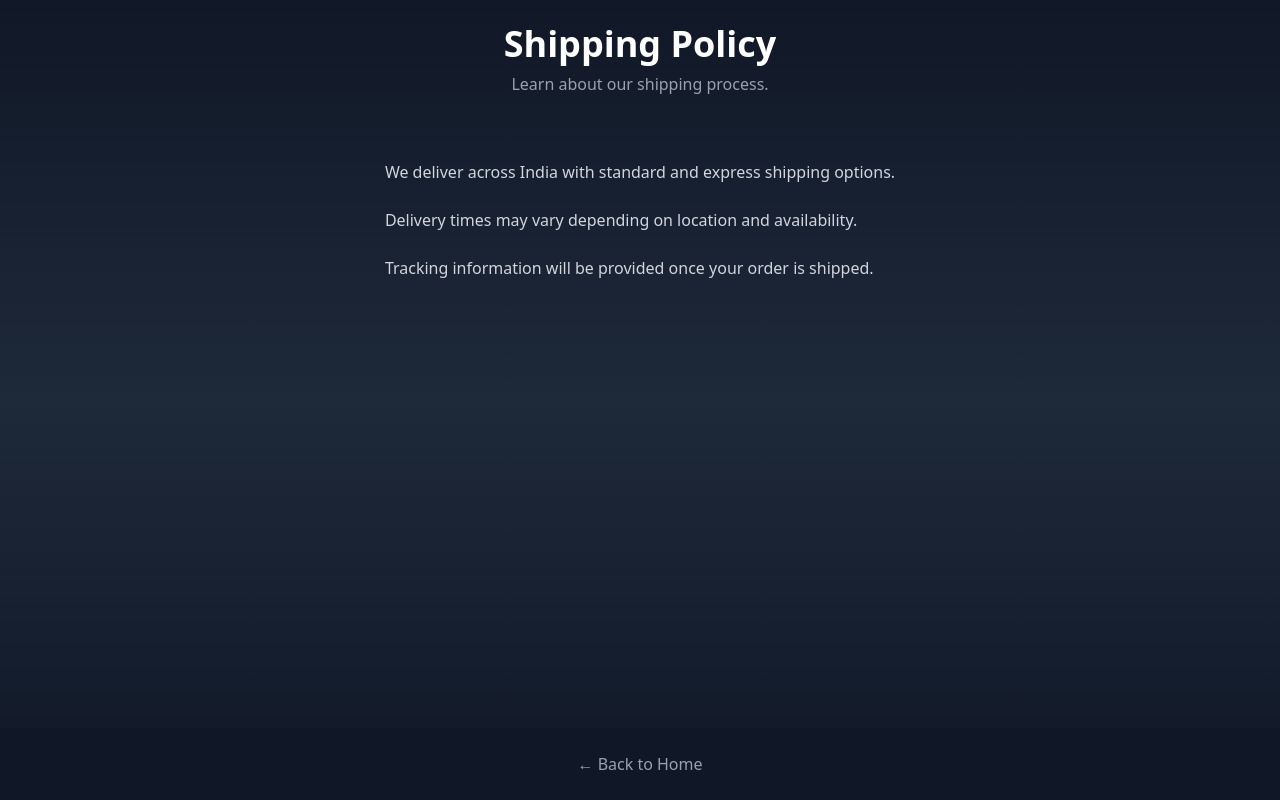
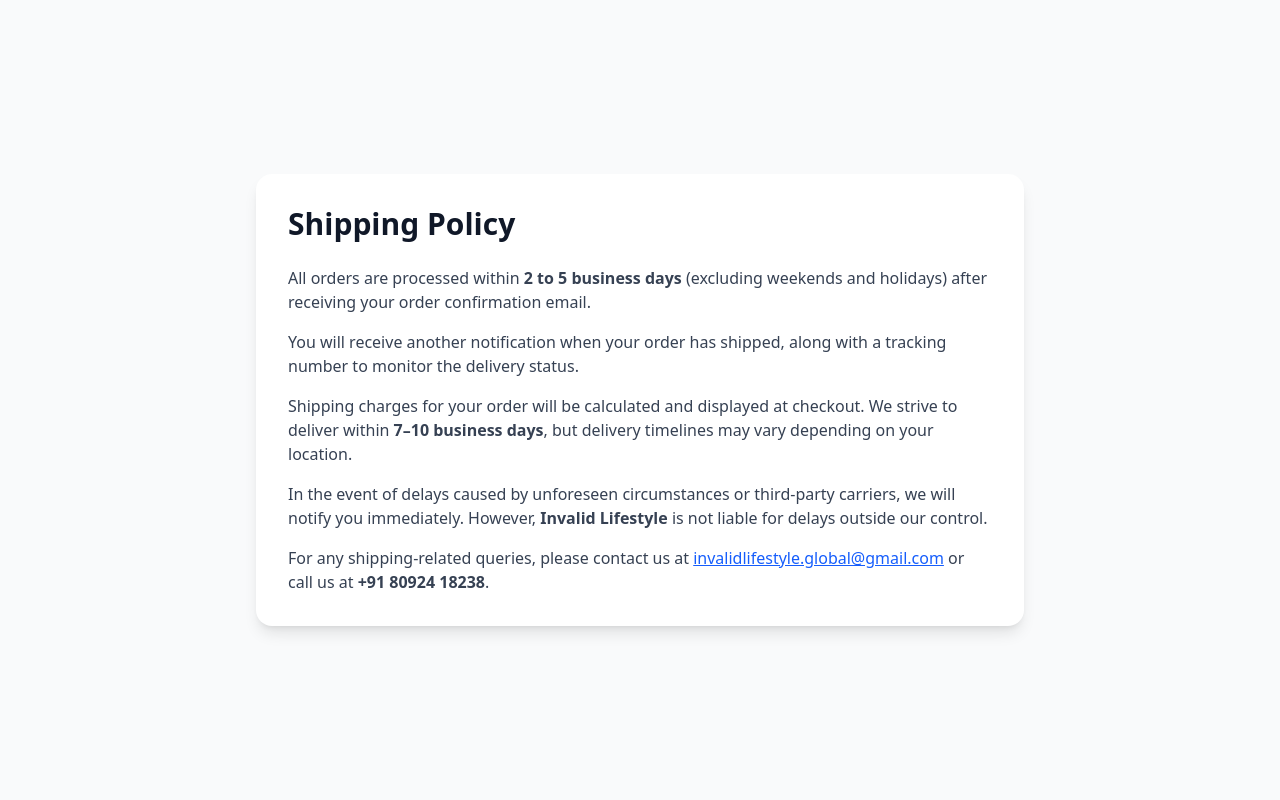
Before and after one commit to CodeX-266/Invalid, a Next.js app: page /shipping in a window 1280 px wide. Built offline with nearby package versions, Linux system fonts and the light colour scheme; no server answers.

Commit message:
shipping policy added

```diff
--- a/src/app/shipping/page.tsx
+++ b/src/app/shipping/page.tsx
@@ -2,23 +2,42 @@
 
 import Link from "next/link";
 
-export default function ShippingPage() {
+export default function ShippingPolicyPage() {
   return (
-    <div className="min-h-screen bg-gradient-to-b from-gray-900 via-gray-800 to-gray-900 text-gray-300 flex flex-col">
-      <header className="p-6 text-center">
-        <h1 className="text-4xl font-bold text-white mb-2">Shipping Policy</h1>
-        <p className="text-gray-400">Learn about our shipping process.</p>
-      </header>
-
-      <main className="flex-1 max-w-4xl mx-auto px-6 py-10 space-y-6 overflow-y-auto scrollbar-hide">
-        <p>We deliver across India with standard and express shipping options.</p>
-        <p>Delivery times may vary depending on location and availability.</p>
-        <p>Tracking information will be provided once your order is shipped.</p>
-      </main>
-
-      <footer className="w-full bg-gray-900 text-gray-400 py-6 text-center">
-        <Link href="/" className="hover:text-white transition">← Back to Home</Link>
-      </footer>
+    <div className="min-h-screen bg-gray-50 text-gray-800 flex flex-col items-center justify-center px-6 py-12">
+      <div className="max-w-3xl w-full bg-white shadow-lg rounded-2xl p-8">
+        <h1 className="text-3xl font-bold mb-6 text-gray-900">Shipping Policy</h1>
+        <div className="space-y-4 text-gray-700">
+          <p>
+            All orders are processed within <strong>2 to 5 business days</strong> (excluding weekends
+            and holidays) after receiving your order confirmation email.
+          </p>
+          <p>
+            You will receive another notification when your order has shipped, along with a tracking
+            number to monitor the delivery status.
+          </p>
+          <p>
+            Shipping charges for your order will be calculated and displayed at checkout. We strive
+            to deliver within <strong>7–10 business days</strong>, but delivery timelines may vary
+            depending on your location.
+          </p>
+          <p>
+            In the event of delays caused by unforeseen circumstances or third-party carriers, we
+            will notify you immediately. However, <strong>Invalid Lifestyle</strong> is not liable
+            for delays outside our control.
+          </p>
+          <p>
+            For any shipping-related queries, please contact us at{" "}
+            <a
+              href="mailto:invalidlifestyle.global@gmail.com"
+              className="text-blue-600 underline"
+            >
+              invalidlifestyle.global@gmail.com
+            </a>{" "}
+            or call us at <strong>+91 80924 18238</strong>.
+          </p>
+        </div>
+      </div>
     </div>
   );
 }
```
